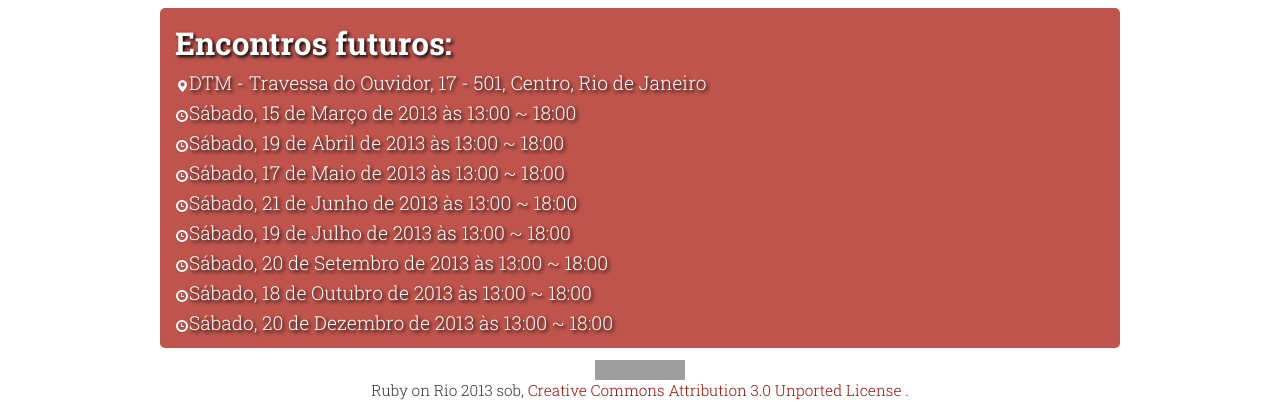
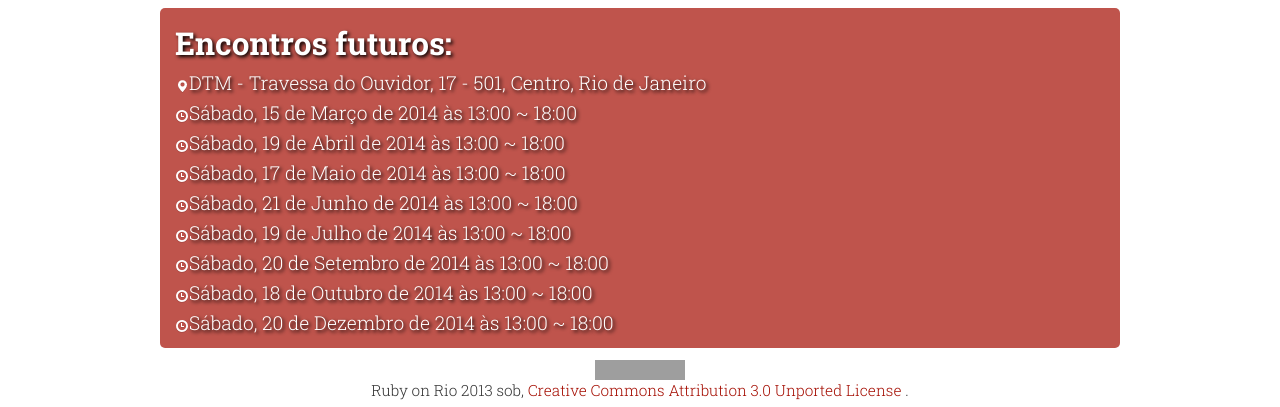
Before and after one commit to rubyonrio/rubyonrio.github.com, a Jekyll site: the page built from index.html, in a window 1280 px wide. Shown: the part 622-1029 px from the top of the page. Built offline with Jekyll 4.4.1, drawn with Linux system fonts in a browser that asks for light colours; grey boxes are pictures that could not be loaded.

Commit message:
fixing event year

```diff
--- a/index.html
+++ b/index.html
@@ -70,7 +70,7 @@ events:
     <p><i class="icon-map-marker icon-white"></i>{{ page.address }}</p>
     {% for event in page.events %}
       {% if event.status == "future" %}
-        <p><i class="icon-time icon-white"></i>Sábado, {{ event.day }} de {{ event.month }} de 2013  às 13:00 ~ 18:00</p>
+        <p><i class="icon-time icon-white"></i>Sábado, {{ event.day }} de {{ event.month }} de 2014  às 13:00 ~ 18:00</p>
         {% endif %}
     {% endfor %}
   </article>
```
